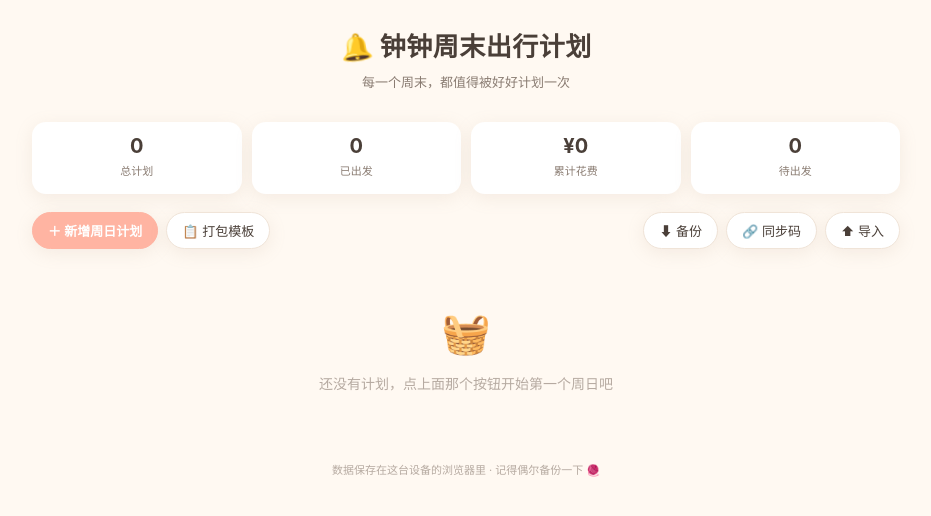
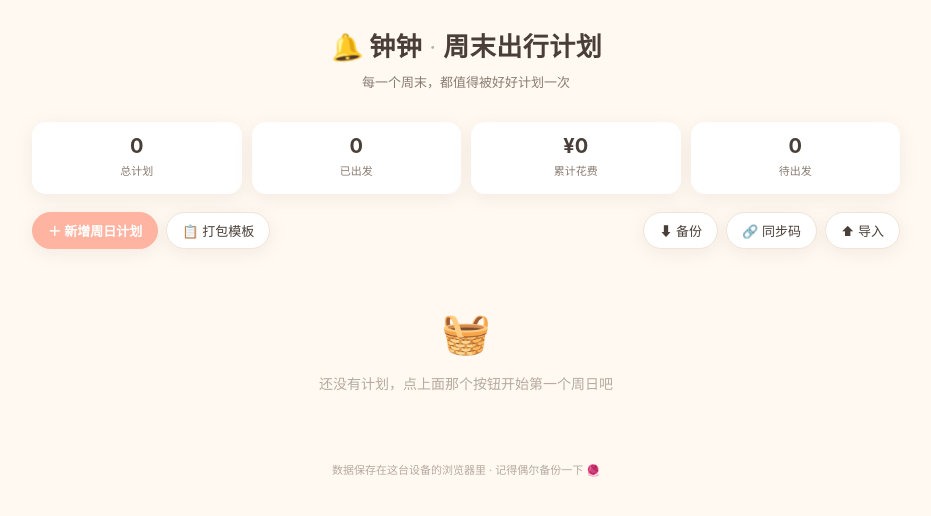
Before and after one commit to qu-changsheng/jingle-trips, a plain HTML site: page index.html in a window 1280 px wide. Shown: the whole page, without its empty margins (174-1105 px from the left). Drawn offline with Linux system fonts and the light colour scheme.

Commit message:
页头恢复分隔点：钟钟 · 周末出行计划

```diff
--- a/index.html
+++ b/index.html
@@ -6,7 +6,7 @@
 <meta name="theme-color" content="#FFF9F2">
 <meta name="apple-mobile-web-app-capable" content="yes">
 <meta name="apple-mobile-web-app-title" content="钟钟出行">
-<title>钟钟周末出行计划</title>
+<title>钟钟 · 周末出行计划</title>
 <link rel="manifest" href="manifest.json">
 <link rel="icon" href="icon.svg" type="image/svg+xml">
 <link rel="apple-touch-icon" href="icon.svg">
@@ -46,6 +46,7 @@ button{cursor:pointer;border:none;background:none}
 header{padding:26px 0 14px;text-align:center}
 .logo{font-size:26px;font-weight:700;letter-spacing:.5px}
 .logo .bell{display:inline-block;animation:swing 2.6s ease-in-out infinite}
+.logo .dot{color:var(--ink-3);font-weight:400;margin:0 7px;font-size:22px;vertical-align:1px}
 @keyframes swing{0%,100%{transform:rotate(-8deg)}50%{transform:rotate(8deg)}}
 .sub{color:var(--ink-2);font-size:13px;margin-top:4px}
 
@@ -187,7 +188,7 @@ footer{text-align:center;color:var(--ink-3);font-size:11px;padding:26px 0 10px}
 
 <div class="wrap">
   <header>
-    <div class="logo"><span class="bell">🔔</span> 钟钟周末出行计划</div>
+    <div class="logo"><span class="bell">🔔</span> 钟钟<span class="dot">·</span>周末出行计划</div>
     <div class="sub">每一个周末，都值得被好好计划一次</div>
   </header>
 
```
